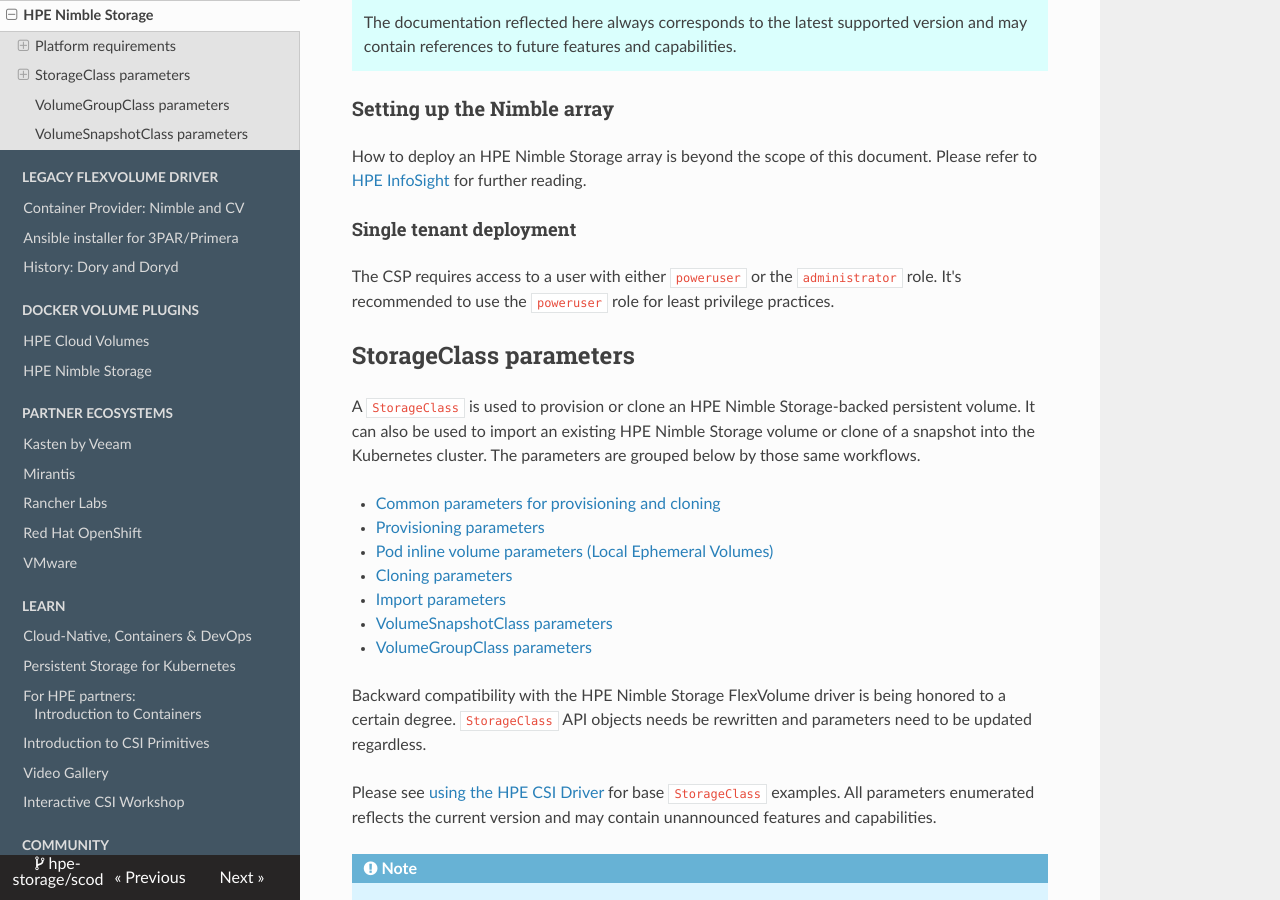
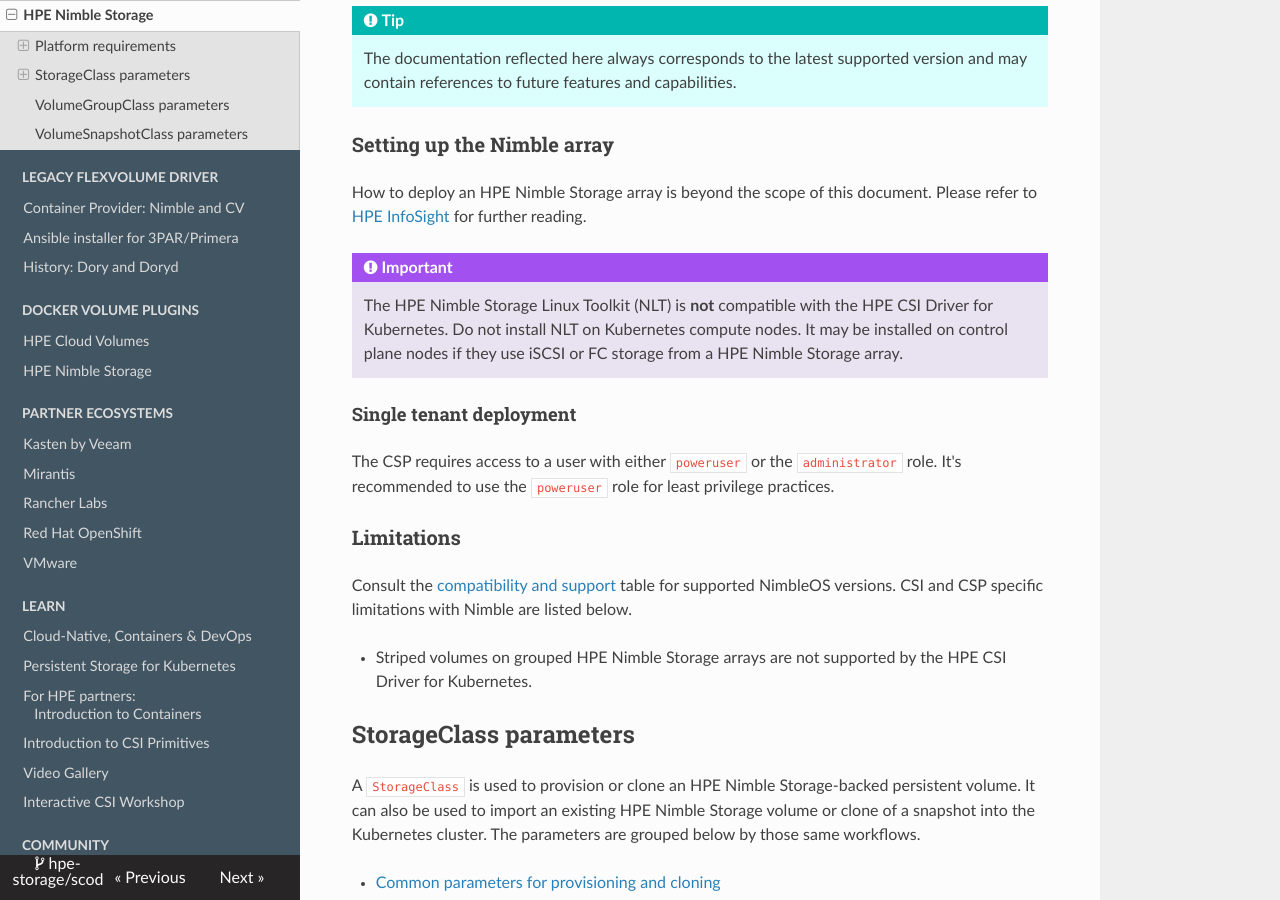
Before and after one commit to hpe-storage/scod, an MkDocs documentation site: the page built from docs/container_storage_provider/hpe_nimble_storage/index.md, in a window 1280 px wide and 900 px high, scrolled down 1121 px. Built offline with MkDocs 1.6.1, drawn with Linux system fonts in a browser that asks for light colours; nearby versions of some CDN libraries; some of the changed text lies outside the part shown.

Commit message:
NLT (#78)
* NLT

Signed-off-by: Michael Mattsson <michael.mattsson@hpe.com>

```diff
--- a/docs/container_storage_provider/hpe_nimble_storage/index.md
+++ b/docs/container_storage_provider/hpe_nimble_storage/index.md
@@ -3,7 +3,7 @@
 The HPE Nimble Storage CSP is the reference implementation for the HPE CSI Driver for Kubernetes. The CSP abstracts the data management capabilities of the array for use by Kubernetes. The documentation found herein is mainly geared towards day two operations and reference documentation for the `StorageClass` and `VolumeSnapshotClass` parameters but also contains important Nimble array setup requirements.
 
 !!! caution "Important"
-    For a successful deployment, it's important to understand the Nimble platform requirements found within the [CSI driver](../../csi_driver/index.md#compatibility_and_support) (worker host OS and Kubernetes versions) and the CSP.
+    For a successful deployment, it's important to understand the Nimble platform requirements found within the [CSI driver](../../csi_driver/index.md#compatibility_and_support) (compute node OS and Kubernetes versions) and the CSP.
 
 [TOC]
 
@@ -21,9 +21,18 @@
 
 How to deploy an HPE Nimble Storage array is beyond the scope of this document. Please refer to [HPE InfoSight](https://infosight.hpe.com) for further reading.
 
+!!! error "Important"
+    The HPE Nimble Storage Linux Toolkit (NLT) is **not** compatible with the HPE CSI Driver for Kubernetes. Do not install NLT on Kubernetes compute nodes. It may be installed on control plane nodes if they use iSCSI or FC storage from a HPE Nimble Storage array.
+
 #### Single tenant deployment
 
 The CSP requires access to a user with either `poweruser` or the `administrator` role. It's recommended to use the `poweruser` role for least privilege practices.
+
+### Limitations
+
+Consult the [compatibility and support](../../csi_driver/index.md#compatibility_and_support) table for supported NimbleOS versions. CSI and CSP specific limitations with Nimble are listed below.
+
+- Striped volumes on grouped HPE Nimble Storage arrays are not supported by the HPE CSI Driver for Kubernetes.
 
 ## StorageClass parameters
 
```
